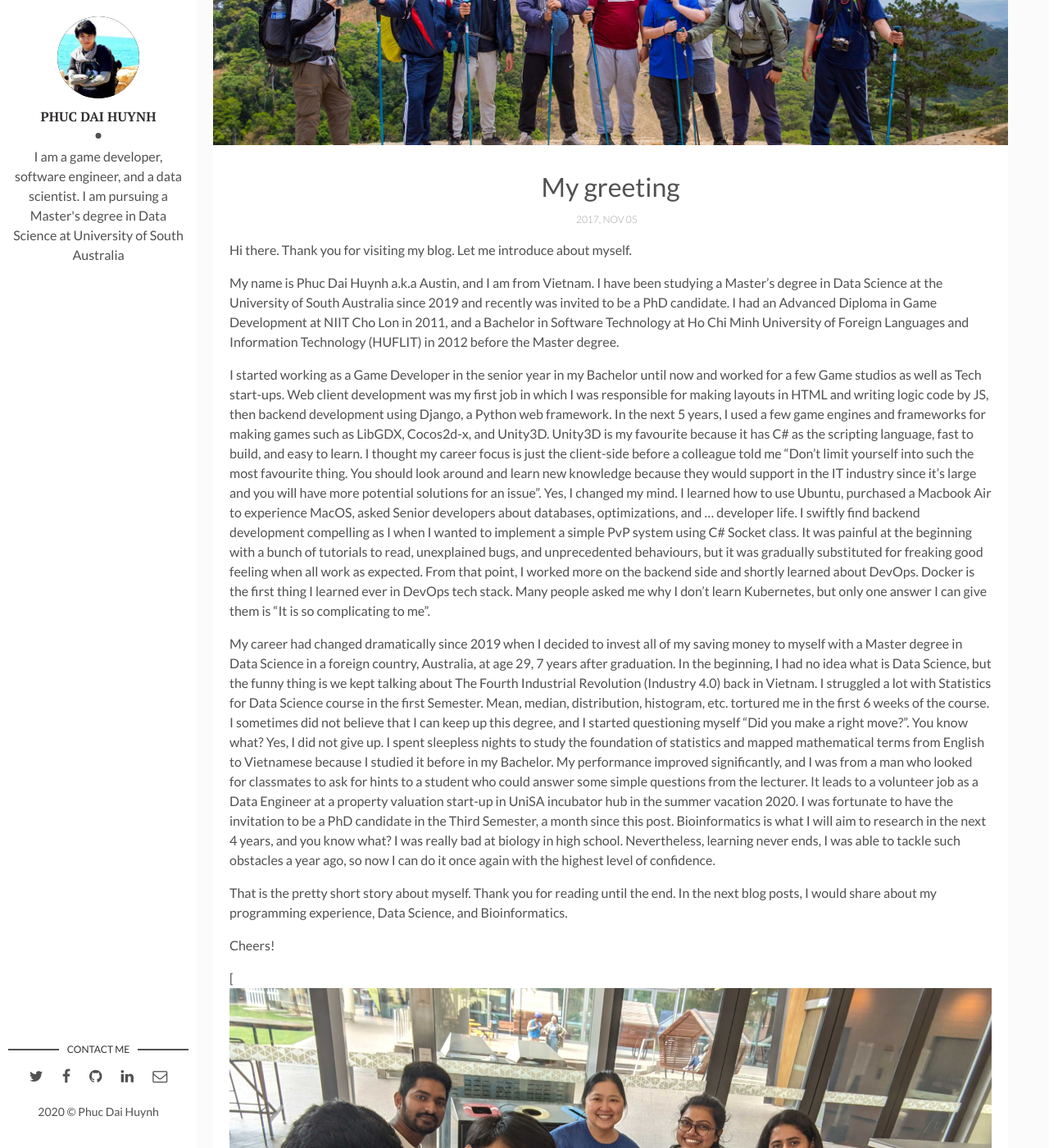
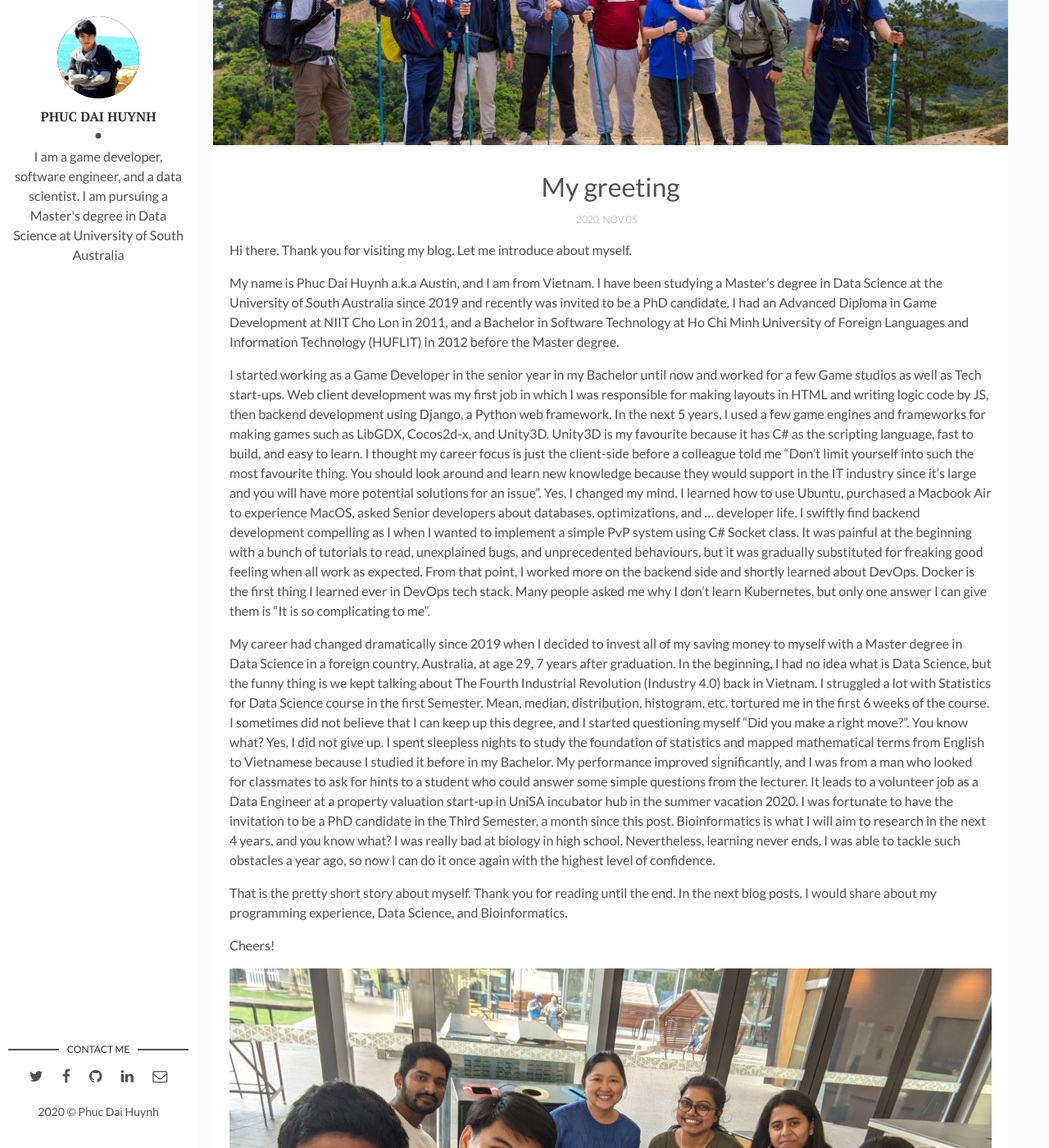
Before and after one commit to daihuynh/daihuynh.github.io, a Jekyll site: the page built from _posts/2020-11-06-hello-world.markdown, in a window 1280 px wide and 1400 px high, scrolled down 343 px. Shown: the whole window at 82% size. Built offline with Jekyll 4.4.1, drawn with Linux system fonts in a browser that asks for light colours; comment, search, counter and statistics services are not loaded.

Commit message:
[Update time

```diff
--- a/_posts/2020-11-06-hello-world.markdown
+++ b/_posts/2020-11-06-hello-world.markdown
@@ -1,7 +1,7 @@
 ---
 layout: post
 title: "My greeting"
-date: 2017-11-06 00:00:00 +1030
+date: 2020-11-06 00:00:00 +1030
 description: This is the first post of my blog. I will share a little bit about myself and motivations lead to this blog.
 img: 20201106-hello-world/my_gang.jpg # Add image post (optional)
 fig-caption: # Add figcaption (optional)
@@ -19,4 +19,4 @@ That is the pretty short story about myself. Thank you for reading until the end
 
 Cheers!
 
-[![Team Celebration]({{site.baseurl}}/assets/img/20201106-hello-world/team_celebration.jpg)]
+![Team Celebration]({{site.baseurl}}/assets/img/20201106-hello-world/team_celebration.jpg)
```
